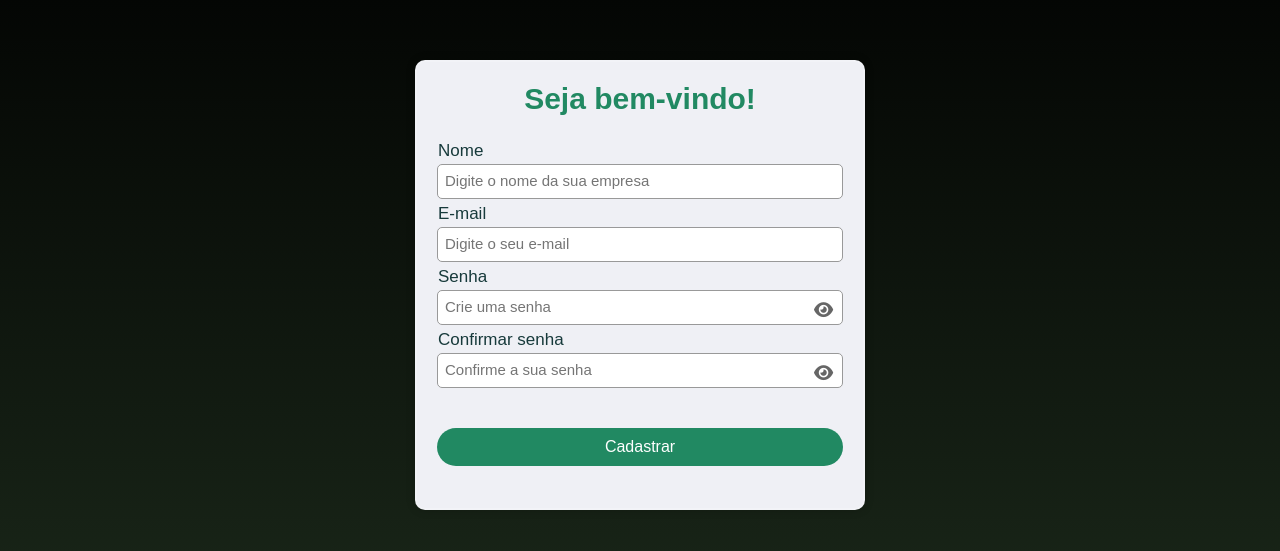
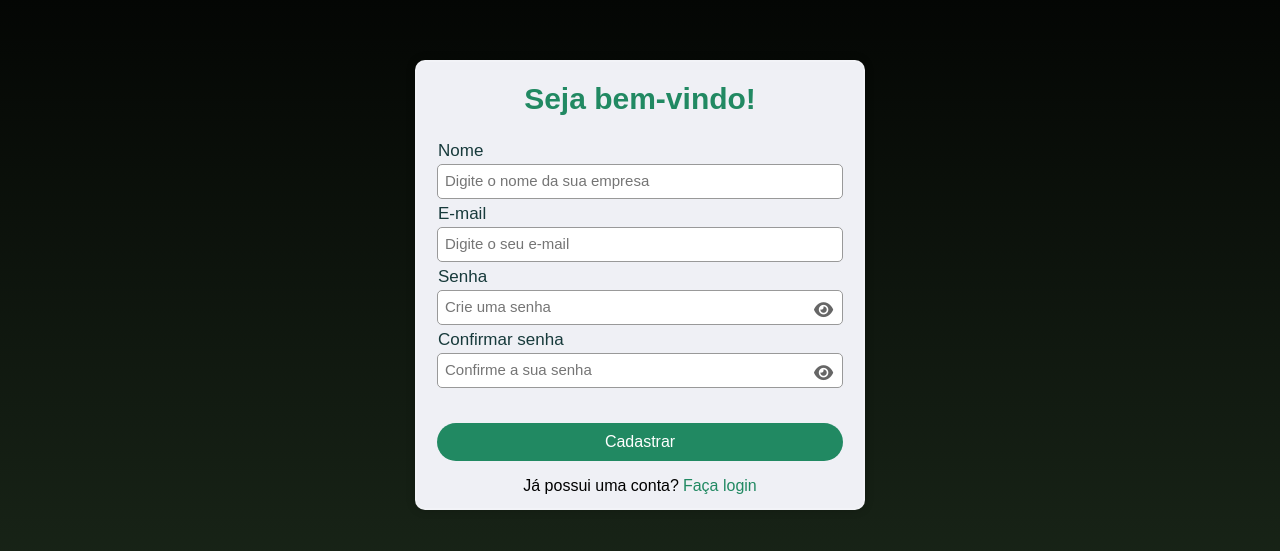
Before and after one commit to Th3sin/React-ECO-, a React (Vite) app: page /Registro in a window 1280 px wide. Shown: the part 115-666 px from the top of the page. Built offline with nearby package versions, Linux system fonts and the light colour scheme; no server answers; data requests are answered from the project's data file; the HTML template or start-up script is replaced by a standard one.

Commit message:
Ajustes no componente Registro

```diff
--- a/src/pages/Registros/Registro.jsx
+++ b/src/pages/Registros/Registro.jsx
@@ -1,5 +1,6 @@
 import React, { useState, useEffect } from "react";
 import "./registro.css";
+import { Link, useNavigate } from "react-router-dom";
 import axios from "axios";
 
 const Registro = () => {
@@ -36,7 +37,7 @@ const Registro = () => {
 
     } catch (error) {
       alert("Erro ao cadastrar. Verifique todos os campos!");
-      console.log("Erro ao cadastrar usuário:", error);
+      console.log("Erro ao cadastrar usuário:", error); // mensagem no console f12
     }
   };
 
@@ -98,11 +99,17 @@ const Registro = () => {
             <button
               type="submit"
               alt="botão de cadastrar usuário no sistema"
-              title="Clique para finalizar seu cadastro"
-            >
+              title="Clique para finalizar seu cadastro" >
               Cadastrar
             </button>
           </div>
+
+          <div className="sign-in-link">
+            <p>Já possui uma conta?
+              <Link to="/Login">Faça login</Link>
+            </p>
+          </div>
+
         </form>
       </div>
     </div>
--- a/src/pages/Registros/registro.css
+++ b/src/pages/Registros/registro.css
@@ -138,8 +138,7 @@
 }
 
 .formulario-cadastro button[type="submit"] {
-  margin-top: 35px;
-  margin-bottom: 7.5px;
+  margin-top: 30px;
   width: 100%;
   padding: 10px 0;
   cursor: pointer;
@@ -169,3 +168,18 @@
   font-size: 17px;
   z-index: 2;
 }
+
+.sign-in-link {
+  display: flex;
+  justify-content: center;
+}
+
+.sign-in-link a {
+  text-decoration: none;
+  margin-left: 4px;
+  color: #218962;
+}
+
+.sign-in-link a:hover {
+  text-decoration: underline;
+}
```
